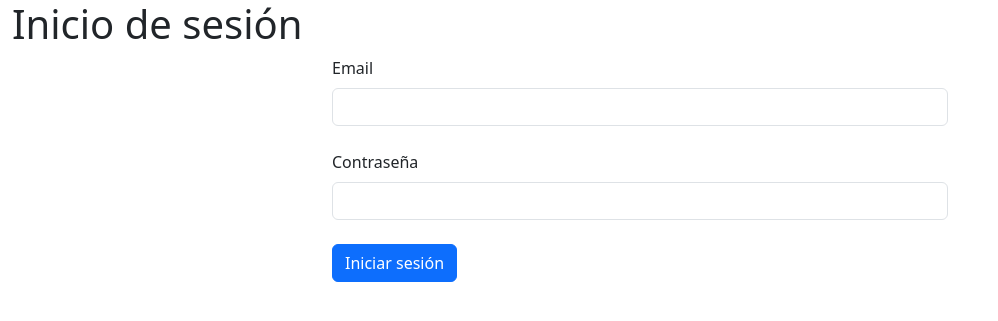
After one commit to dwcs-2324/Actividad4.1-Sol, a PHP site: page /login.php in a window 1280 px wide. The commit adds this page. Shown: the top 321 px of the page, without its empty margins (0-998 px from the left). Run offline with PHP 8.4, Linux system fonts and the light colour scheme.

Commit message:
inicio de sesión

```diff
--- /dev/null
+++ b/login.php
@@ -0,0 +1,73 @@
+<!DOCTYPE html>
+<html lang="en">
+
+<head>
+    <meta charset="UTF-8">
+    <meta name="viewport" content="width=device-width, initial-scale=1.0">
+    <title>Inicio de sesión</title>
+    <link href="https://cdn.jsdelivr.net/npm/bootstrap@5.3.2/dist/css/bootstrap.min.css" rel="stylesheet"
+        integrity="sha384-T3c6CoIi6uLrA9TneNEoa7RxnatzjcDSCmG1MXxSR1GAsXEV/Dwwykc2MPK8M2HN" crossorigin="anonymous">
+</head>
+
+<body>
+
+
+    <?php
+    require_once "conexion.php";
+    require_once "util.php";
+    ?>
+    <div class="container-fluid">
+        <h1>Inicio de sesión</h1>
+
+        <div class="row justify-content-center">
+            <div class="col-sm-12 col-md-6">
+                <form method="post">
+                    <!-- Email input -->
+                    <div class="form-group mb-4 ">
+                        <label class="form-label" for="email">Email</label>
+                        <input type="email" id="email" class="form-control" name="email" required />
+
+                    </div>
+
+                    <!-- Password input 1-->
+                    <div class="form-group mb-4">
+                        <label class="form-label" for="pwd">Contraseña</label>
+                        <input type="password" id="pwd" class="form-control" name="pwd" required />
+
+                    </div>
+
+
+                    <!-- Submit button -->
+                    <input type="submit" class="btn btn-primary btn-block mb-4" value="Iniciar sesión"></button>
+
+
+                </form>
+
+            </div>
+        </div>
+        <?php
+
+        if (isset($_POST["email"], $_POST["pwd"])) {
+
+            $email = $_POST["email"];
+            $pwd = $_POST["pwd"];
+
+
+            $usuario = find_user_by_email($email);
+            //si usuario es array vacío o se ha devuelto false (por error o porque no existe)
+            if (empty($usuario)) {
+
+                show_message("No se ha encontrado el usuario", "danger");
+            } else {
+                if (password_verify($pwd, $usuario["pwdhash"])) {
+                    show_message("Enhorabuena, se ha autenticado con éxito", "success");
+                } else {
+                    show_message("No se ha encontrado un usuario y/o contraseña coincidentes", "danger");
+                }
+            }
+        }
+        ?>
+    </div>
+</body>
+
+</html>
--- a/util.php
+++ b/util.php
@@ -26,7 +26,7 @@ function find_user_by_email(String $email): array|false{
         $pdostmt->bindParam("email", $email);
 
         $pdostmt->execute();
-        $pdostmt->debugDumpParams();
+        //$pdostmt->debugDumpParams();
         //fetch devuelve false en caso de error o si no hay más registros que procesar
         $user = $pdostmt->fetch(PDO::FETCH_ASSOC);
     } catch (Exception $e) {
```
